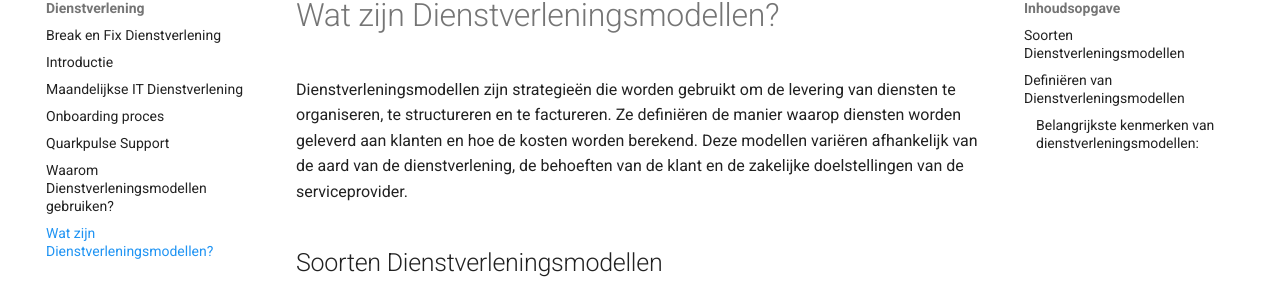
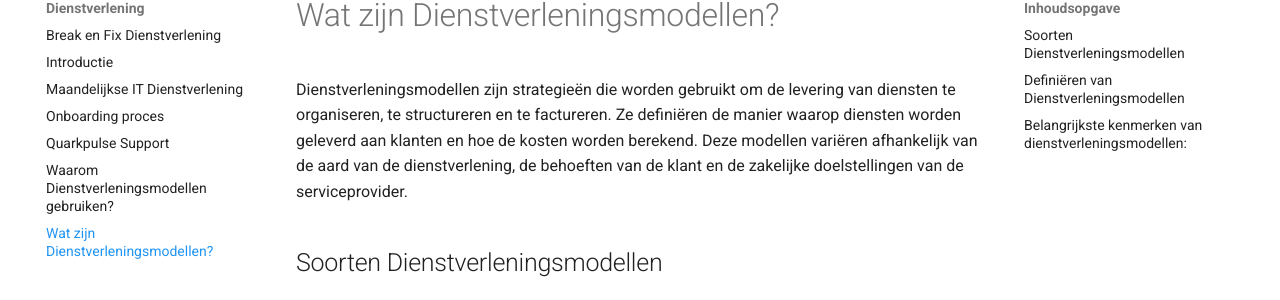
Before and after one commit to Quarkpulse/docs, an MkDocs documentation site: the page built from docs/Dienstverlening/wat-zijn-modellen.md, in a window 1280 px wide and 900 px high. Shown: the part 151-451 px from the top of the window. Built offline with MkDocs 1.6.1 and Material for MkDocs 9.7.7, drawn with Linux system fonts in a browser that asks for light colours.

```diff
--- a/docs/Dienstverlening/wat-zijn-modellen.md
+++ b/docs/Dienstverlening/wat-zijn-modellen.md
@@ -28,7 +28,7 @@ Bij het definiëren van een dienstverleningsmodel moeten verschillende factoren
 
 Door een duidelijk dienstverleningsmodel te definiëren, kunnen serviceproviders hun diensten effectief leveren, klanttevredenheid maximaliseren en zakelijk succes behalen.
 
-### Belangrijkste kenmerken van dienstverleningsmodellen:
+## Belangrijkste kenmerken van dienstverleningsmodellen:
 
 1. **Flexibiliteit:** Dienstverleningsmodellen kunnen variëren afhankelijk van de behoeften van de klant en de aard van de dienstverlening. Flexibiliteit is essentieel om aan de diverse eisen van verschillende klanten te voldoen.
 
```
